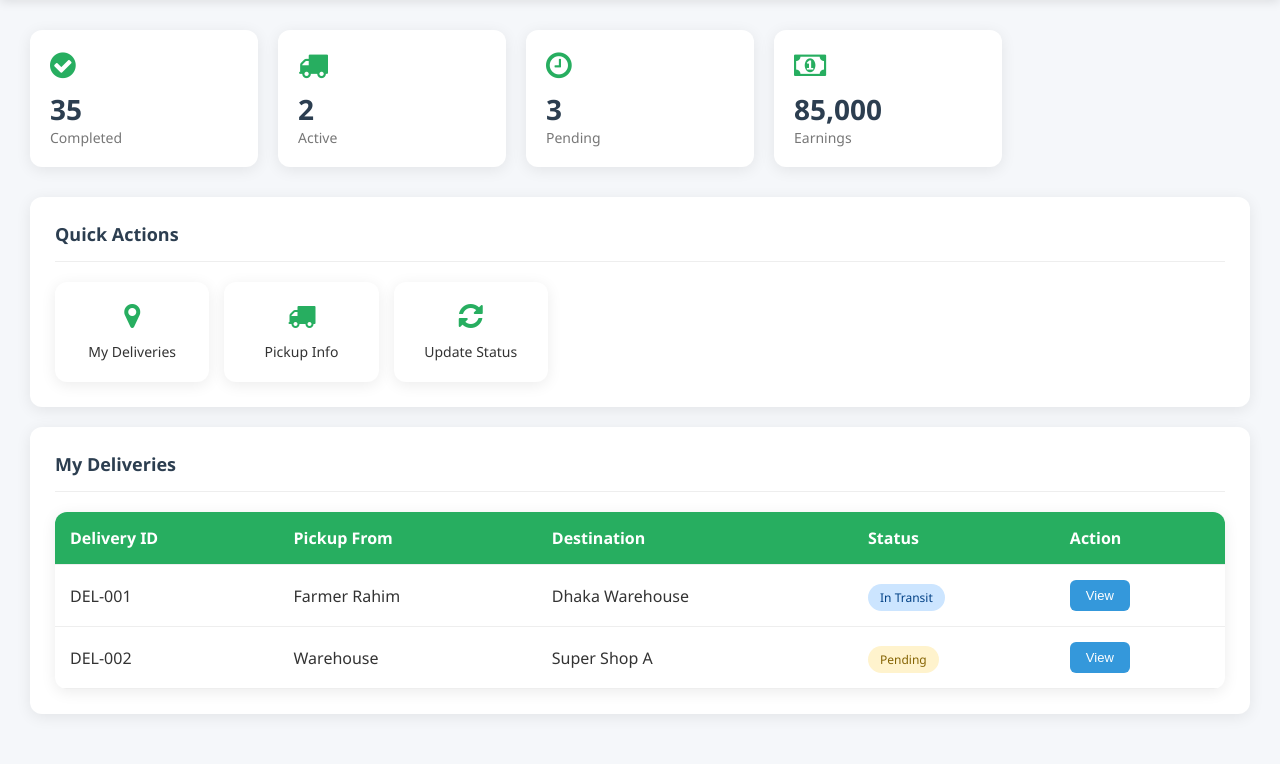
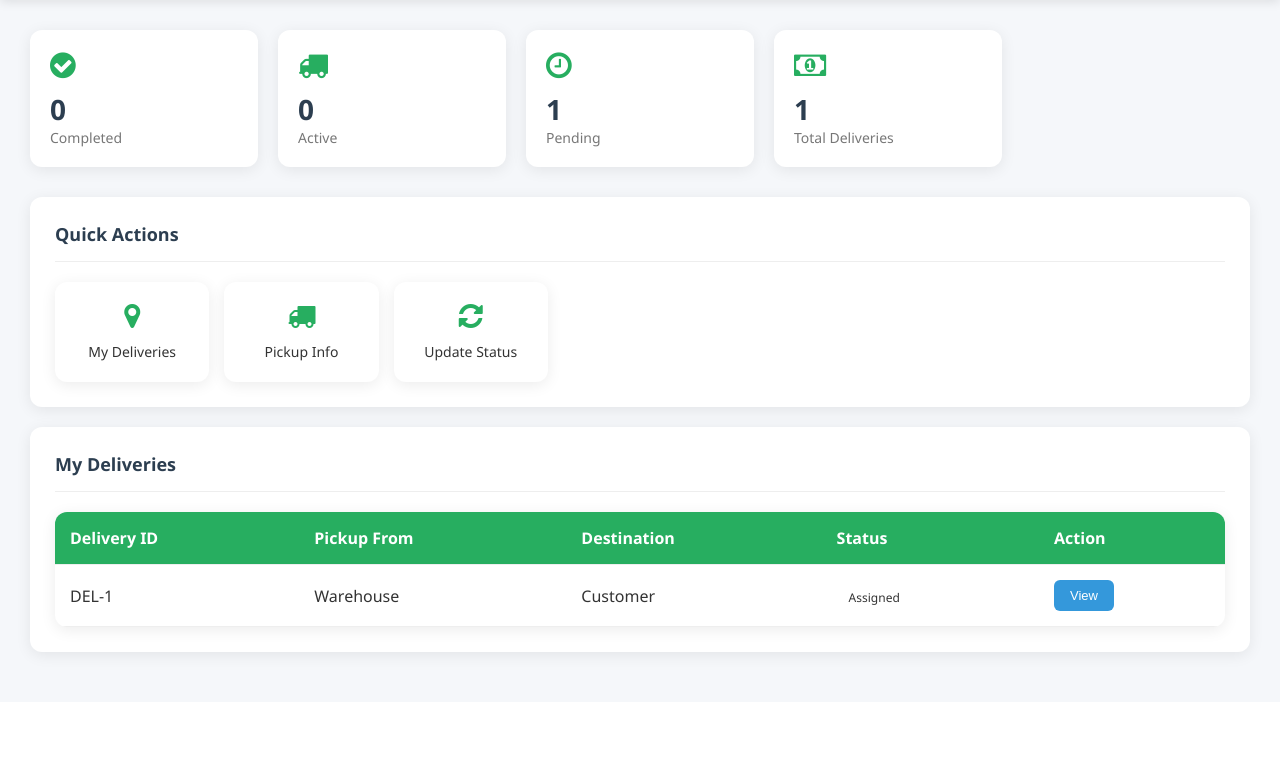
Before and after one commit to zaid-fahad/dbms_project_supplychain_management_system_agro, a PHP site: page /driver/dashboard.php in a window 1280 px wide. Shown: the part 142-906 px from the top of the page. After the commit the page ends 805 px from the top, so only its background shows below. Run offline with PHP 8.4, Linux system fonts and the light colour scheme; tables that the repository leaves empty hold one stand-in row (values such as "Sample post").

Commit message:
Driver module completed

```diff
--- a/driver/dashboard.php
+++ b/driver/dashboard.php
@@ -1,63 +1,106 @@
+<?php
+include "../db.php";
+
+$driver_id = 1;
+
+$total = 0;
+$completed = 0;
+$active = 0;
+$pending = 0;
+
+$res = $conn->query("SELECT COUNT(*) AS total FROM Deliveries WHERE driver_id = $driver_id");
+if ($res && $row = $res->fetch_assoc()) {
+    $total = $row['total'];
+}
+
+$res = $conn->query("SELECT COUNT(*) AS total FROM Deliveries WHERE driver_id = $driver_id AND status = 'Completed'");
+if ($res && $row = $res->fetch_assoc()) {
+    $completed = $row['total'];
+}
+
+$res = $conn->query("SELECT COUNT(*) AS total FROM Deliveries WHERE driver_id = $driver_id AND status = 'In Transit'");
+if ($res && $row = $res->fetch_assoc()) {
+    $active = $row['total'];
+}
+
+$res = $conn->query("SELECT COUNT(*) AS total FROM Deliveries WHERE driver_id = $driver_id AND status = 'Assigned'");
+if ($res && $row = $res->fetch_assoc()) {
+    $pending = $row['total'];
+}
+
+$sql = "
+    SELECT delivery_id, status
+    FROM Deliveries
+    WHERE driver_id = $driver_id
+    LIMIT 5
+";
+
+$result = $conn->query($sql);
+?>
+
 <!DOCTYPE html>
 <html lang="en">
 <head>
-    <meta charset="UTF-8" />
-    <meta name="viewport" content="width=device-width, initial-scale=1.0" />
+    <meta charset="UTF-8">
+    <meta name="viewport" content="width=device-width, initial-scale=1.0">
     <title>Driver Dashboard</title>
-    <link rel="stylesheet" href="../style.css" />
-    <link
-      rel="stylesheet"
-      href="https://cdnjs.cloudflare.com/ajax/libs/font-awesome/4.7.0/css/font-awesome.min.css"
-    />
+
+    <link rel="stylesheet" href="../style.css">
+    <link rel="stylesheet" href="https://cdnjs.cloudflare.com/ajax/libs/font-awesome/4.7.0/css/font-awesome.min.css">
 </head>
+
 <body>
+
 <?php include '../components/topbar.html'; ?>
 <?php $page_title = 'Driver Dashboard'; include '../components/header.html'; ?>
 
-    <!-- <nav>
-        <a href="delivery_tracking.html"><i class="fa fa-map-marker"></i> My Deliveries</a>
-        <a href="pickup_instructions.html"><i class="fa fa-truck"></i> Pickup Info</a>
-        <a href="delivery_status.html"><i class="fa fa-refresh"></i> Update Status</a>
-    </nav> -->
+<main>
 
-    <main>
     <div class="stats-grid">
+
         <div class="stat-card">
             <i class="fa fa-check-circle"></i>
-          <div class="value">35</div>
+            <div class="value"><?php echo $completed ?? 0; ?></div>
             <div class="label">Completed</div>
         </div>
+
         <div class="stat-card">
             <i class="fa fa-truck"></i>
-          <div class="value">2</div>
+            <div class="value"><?php echo $active ?? 0; ?></div>
             <div class="label">Active</div>
         </div>
+
         <div class="stat-card">
             <i class="fa fa-clock-o"></i>
-          <div class="value">3</div>
+            <div class="value"><?php echo $pending ?? 0; ?></div>
             <div class="label">Pending</div>
         </div>
+
         <div class="stat-card">
             <i class="fa fa-money"></i>
-          <div class="value">85,000</div>
-          <div class="label">Earnings</div>
+            <div class="value"><?php echo $total ?? 0; ?></div>
+            <div class="label">Total Deliveries</div>
         </div>
+
     </div>
 
     <div class="card">
         <div class="card-header">
             <span class="card-title">Quick Actions</span>
         </div>
+
         <div class="quick-actions">
-          <a href="delivery_tracking.html" class="action-btn">
+            <a href="delivery_tracking.php" class="action-btn">
                 <i class="fa fa-map-marker"></i>
                 <span>My Deliveries</span>
             </a>
-          <a href="pickup_instructions.html" class="action-btn">
+
+            <a href="pickup_instructions.php" class="action-btn">
                 <i class="fa fa-truck"></i>
                 <span>Pickup Info</span>
             </a>
-          <a href="delivery_status.html" class="action-btn">
+
+            <a href="delivery_status.php" class="action-btn">
                 <i class="fa fa-refresh"></i>
                 <span>Update Status</span>
             </a>
@@ -68,6 +111,7 @@
         <div class="card-header">
             <span class="card-title">My Deliveries</span>
         </div>
+
         <table>
             <tr>
                 <th>Delivery ID</th>
@@ -76,74 +120,105 @@
                 <th>Status</th>
                 <th>Action</th>
             </tr>
+
+            <?php
+            if ($result && $result->num_rows > 0) {
+                while ($row = $result->fetch_assoc()) {
+
+                    $status = $row['status'];
+                    $status_class = strtolower(str_replace(' ', '-', $status));
+
+                    $pickup = "Warehouse";
+                    $destination = "Customer";
+            ?>
+
             <tr>
-            <td>DEL-001</td>
-            <td>Farmer Rahim</td>
-            <td>Dhaka Warehouse</td>
-            <td><span class="status in-transit">In Transit</span></td>
+                <td>DEL-<?php echo htmlspecialchars($row['delivery_id']); ?></td>
+
+                <td><?php echo htmlspecialchars($pickup); ?></td>
+
+                <td><?php echo htmlspecialchars($destination); ?></td>
+
+                <td>
+                    <span class="status <?php echo $status_class; ?>">
+                        <?php echo htmlspecialchars($status); ?>
+                    </span>
+                </td>
+
                 <td>
                     <button
                         class="btn btn-info"
-                onclick="viewDriverDelivery('DEL-001', 'Farmer Rahim', 'Dhaka Warehouse', 'In Transit')"
+                        onclick="viewDriverDelivery(
+                            'DEL-<?php echo $row['delivery_id']; ?>',
+                            '<?php echo $pickup; ?>',
+                            '<?php echo $destination; ?>',
+                            '<?php echo $status; ?>'
+                        )"
                     >
                         View
                     </button>
                 </td>
             </tr>
-          <tr>
-            <td>DEL-002</td>
-            <td>Warehouse</td>
-            <td>Super Shop A</td>
-            <td><span class="status pending">Pending</span></td>
-            <td>
-              <button
-                class="btn btn-info"
-                onclick="viewDriverDelivery('DEL-002', 'Warehouse', 'Super Shop A', 'Pending')"
-              >
-                View
-              </button>
-            </td>
-          </tr>
+
+            <?php
+                }
+            } else {
+                echo "<tr><td colspan='5'>No deliveries found</td></tr>";
+            }
+
+            $conn->close();
+            ?>
+
         </table>
     </div>
+
 </main>
 
 <div class="modal" id="detailsModal">
     <div class="modal-content">
+
         <div class="modal-header">
             <h3>Delivery Details</h3>
             <button class="modal-close" onclick="closeModal()">&times;</button>
         </div>
+
         <div id="modalBody"></div>
+
     </div>
 </div>
 
 <script>
 function viewDriverDelivery(deliveryId, pickupFrom, destination, status) {
+
+    const statusClass = status.toLowerCase().replace(" ", "-");
+
     document.getElementById("modalBody").innerHTML = `
         <div class="detail-row">
             <span class="detail-label">Delivery ID:</span>
-                    <span class="detail-value">${deliveryId}</span>
+            <span>${deliveryId}</span>
         </div>
+
         <div class="detail-row">
             <span class="detail-label">Pickup From:</span>
-                    <span class="detail-value">${pickupFrom}</span>
+            <span>${pickupFrom}</span>
         </div>
+
         <div class="detail-row">
             <span class="detail-label">Destination:</span>
-                    <span class="detail-value">${destination}</span>
+            <span>${destination}</span>
         </div>
+
         <div class="detail-row">
             <span class="detail-label">Status:</span>
-                    <span class="detail-value"><span class="status ${
-                      status === "In Transit" ? "in-transit" : "pending"
-                    }">${status}</span></span>
+            <span class="status ${statusClass}">${status}</span>
         </div>
-                <div style="margin-top: 20px; display: flex; gap: 10px;">
-                    <a href="delivery_status.html" class="btn btn-primary">Update Status</a>
+
+        <div style="margin-top: 20px;">
+            <a href="delivery_status.php" class="btn btn-primary">Update Status</a>
             <button class="btn btn-danger" onclick="closeModal()">Close</button>
         </div>
     `;
+
     document.getElementById("detailsModal").classList.add("active");
 }
 
@@ -151,5 +226,6 @@
     document.getElementById("detailsModal").classList.remove("active");
 }
 </script>
+
 </body>
 </html>
--- a/index.php
+++ b/index.php
@@ -50,7 +50,7 @@
                 <h3>Transport Manager</h3>
                 <p>Assign deliveries</p>
             </a>
-            <a href="driver/dashboard.html" class="user-card">
+            <a href="driver/dashboard.php" class="user-card">
                 <i class="fa fa-road"></i>
                 <h3>Driver</h3>
                 <p>Execute deliveries</p>
```
Also changed, not shown: driver/components/nav.html (+4 -4 lines), driver/delivery_status.php (added, +95 -0 lines), driver/delivery_tracking.php (added, +80 -0 lines), driver/pickup_instructions.php (added, +62 -0 lines). Lines whose indentation alone changed are shown as unchanged.
